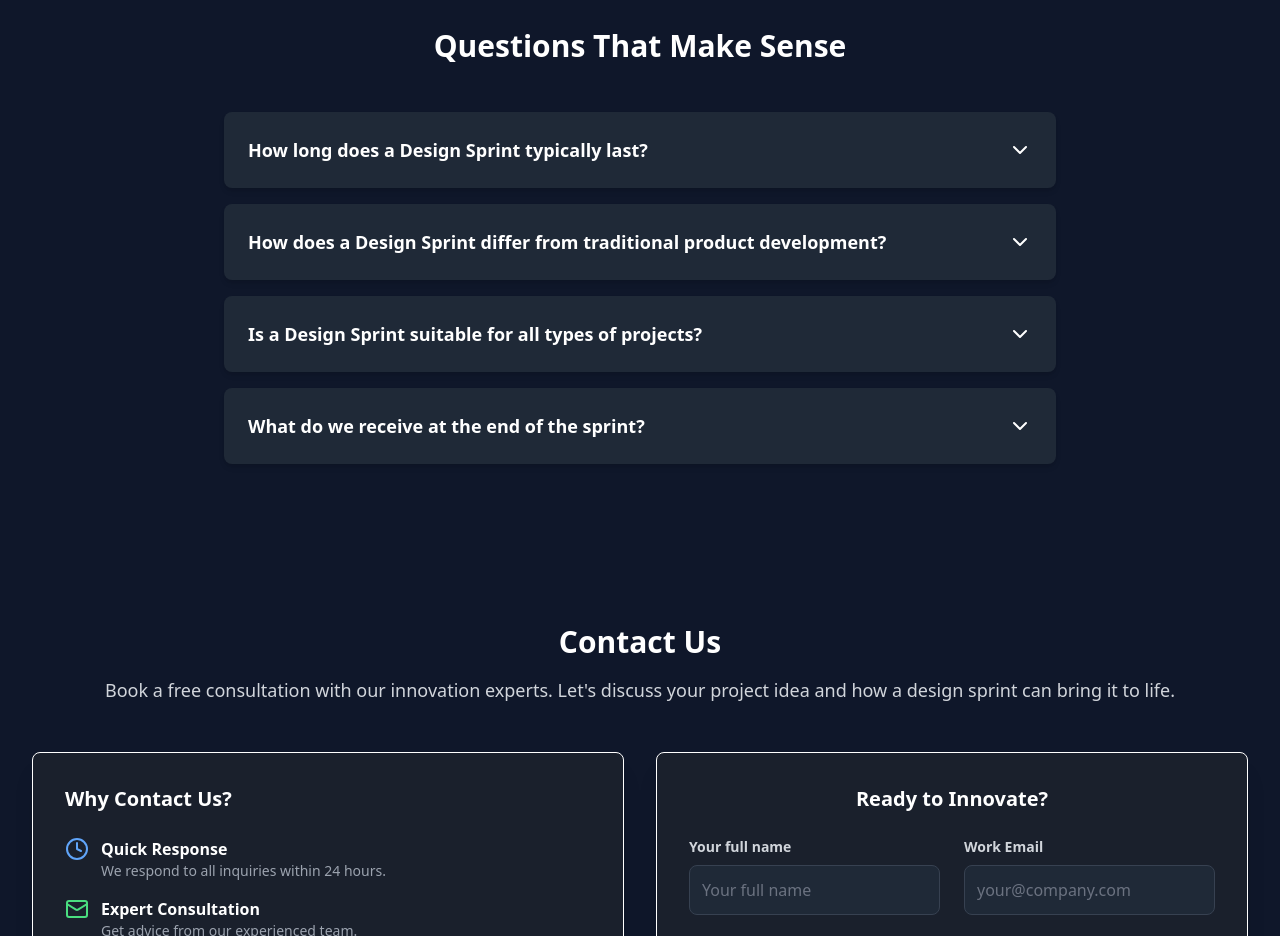
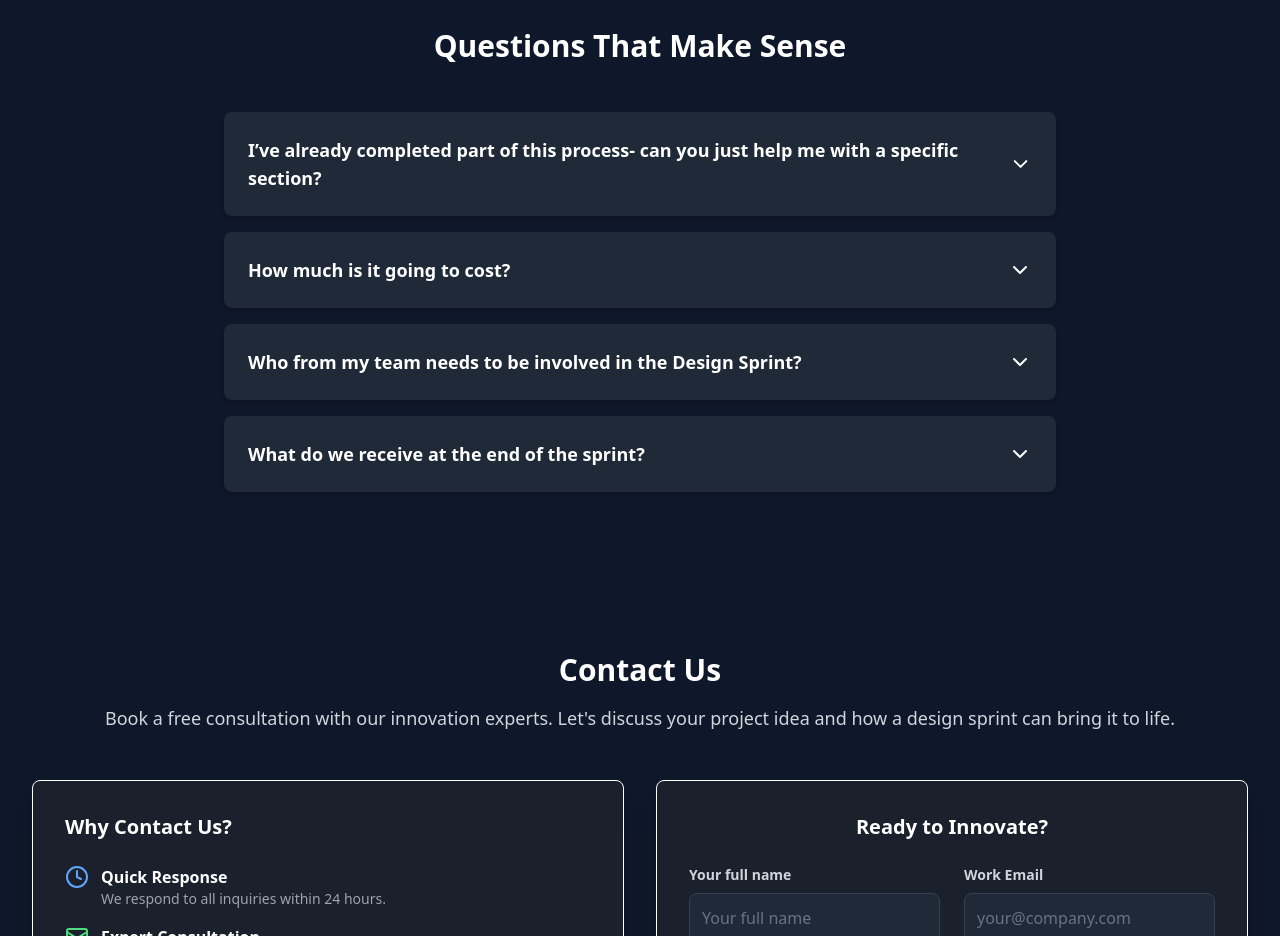
Before and after one commit to Lunim-Corporate/lunim-studio, a React (Vite) app: page / in a window 1280 px wide. Shown: the part 3920-4856 px from the top of the page. Built offline with nearby package versions, Linux system fonts and the light colour scheme; no server answers; the database is empty.

Commit message:
Update: Added new custom text to home page

```diff
--- a/src/pages/Home.tsx
+++ b/src/pages/Home.tsx
@@ -285,23 +285,23 @@ const App: React.FC = () => {
   // Data for the FAQ section
   const faqData = [
     {
-      question: 'How long does a Design Sprint typically last?',
-      answer: 'Placeholder text for the sprint duration answer. Our design sprints typically run for 5 days, with each day focusing on a specific phase of the innovation process.',
+      question: ' I’ve already completed part of this process- can you just help me with a specific section?',
+      answer: 'Modularity is at the heart of our process. Our kickoff workshop will assess the stage you are currently at, and to discover where you want to be. We will always tailor our services to provide help only in the necessary and relevant areas to add maximum value and avoid retreading old ground.',
     },
     {
-      question: 'How does a Design Sprint differ from traditional product development?',
-      answer: 'Traditional development often involves longer cycles and extensive documentation upfront. Design Sprints are highly focused, rapid workshops designed to validate ideas and build prototypes quickly, minimizing risk and maximizing learning.',
+      question: 'How much is it going to cost?',
+      answer: 'Project costs vary based on the scope, duration, and team required. A one-week Design Sprint has a different cost than a multi-week full process prototype & build engagement. We provide a detailed, fixed-price proposal after our initial workshop so there are no surprises.',
     },
     {
-      question: 'Is a Design Sprint suitable for all types of projects?',
-      answer: 'While highly versatile, Design Sprints are most effective for tackling specific, well-defined challenges, validating new product ideas, or solving critical design problems. They might be less suitable for long-term, incremental development without clear problem statements.',
+      question: 'Who from my team needs to be involved in the Design Sprint?',
+      answer: 'Our philosophy is simple: you are the experts in your business, we are the experts in the process. You will provide the primary decision-maker. Beyond that, we encourage bringing team members from relevant departments to participate in the process alongside us. Your team’s deep knowledge can be invaluable to fuel the sprint, and to understand and take over the process after we finish our collaboration.',
     },
     {
       question: 'What do we receive at the end of the sprint?',
       answer: 'At the end of a Design Sprint, you typically receive a validated prototype, user feedback, a clear understanding of your solution\'s viability, and a roadmap for next steps.',
     },
   ];
-  // --- END: Your existing data arrays ---
+  // --- END: of existing data arrays ---
 
 
   // This is the function that handles form submission and interacts with Supabase
```
